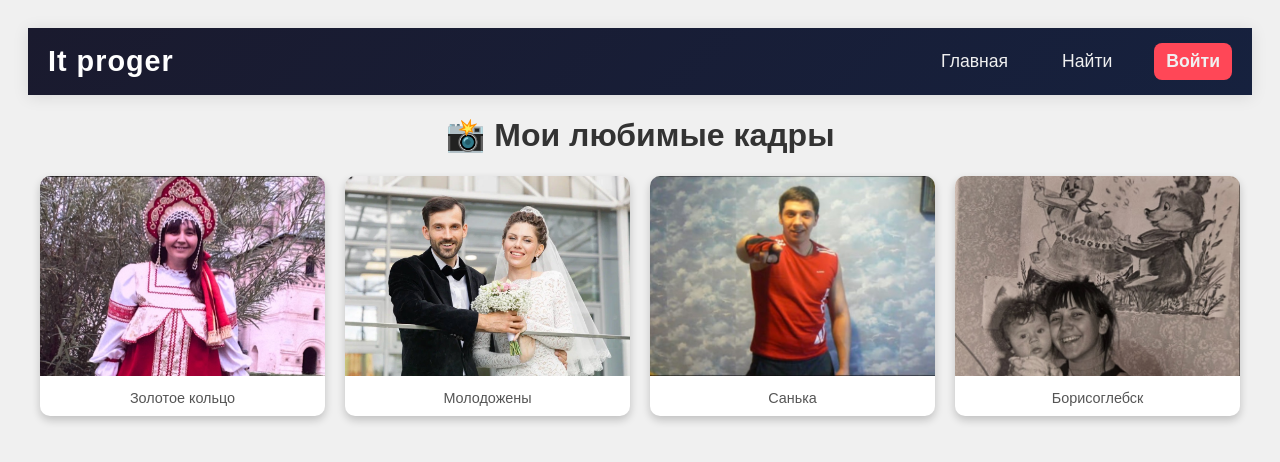
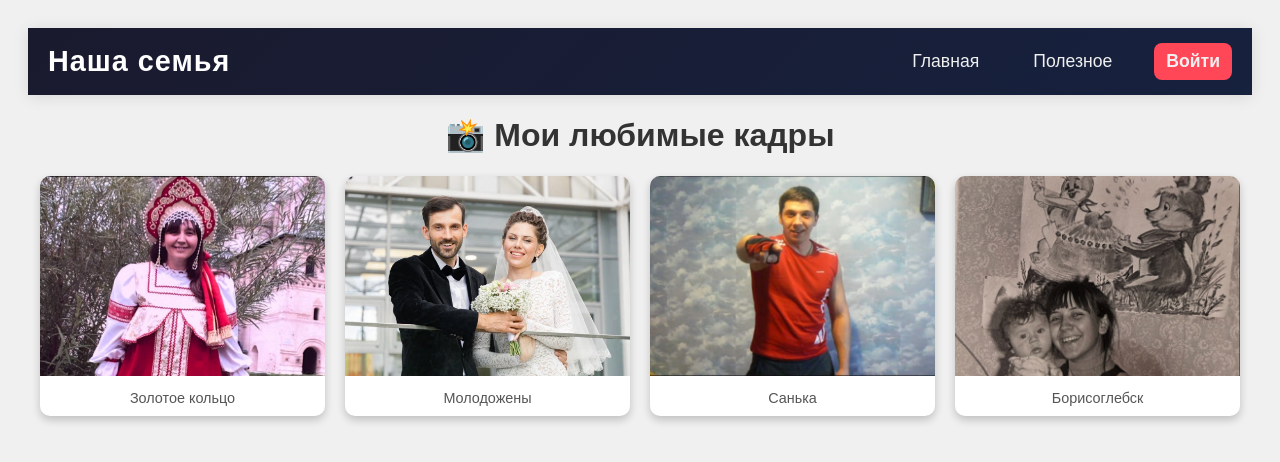
Before and after one commit to ame5801/ame5801.github.io, a plain HTML site: page index.html in a window 1280 px wide. Drawn offline with Linux system fonts and the light colour scheme.

Commit message:
изменения

```diff
--- a/index.html
+++ b/index.html
@@ -109,11 +109,11 @@
 <header class="site-header">
     <div class="header-container">
         <div class="logo">
-            <a href="index.html">It proger</a>
+            <a href="index.html">Наша семья</a>
         </div>
         <div class="nav-links">
             <a href="glavnaya.html">Главная</a>
-            <a href="search.html">Найти</a>
+            <a href="search.html">Полезное</a>
             <a href="login.html" class="login-btn">Войти</a>
         </div>
     </div>
```
